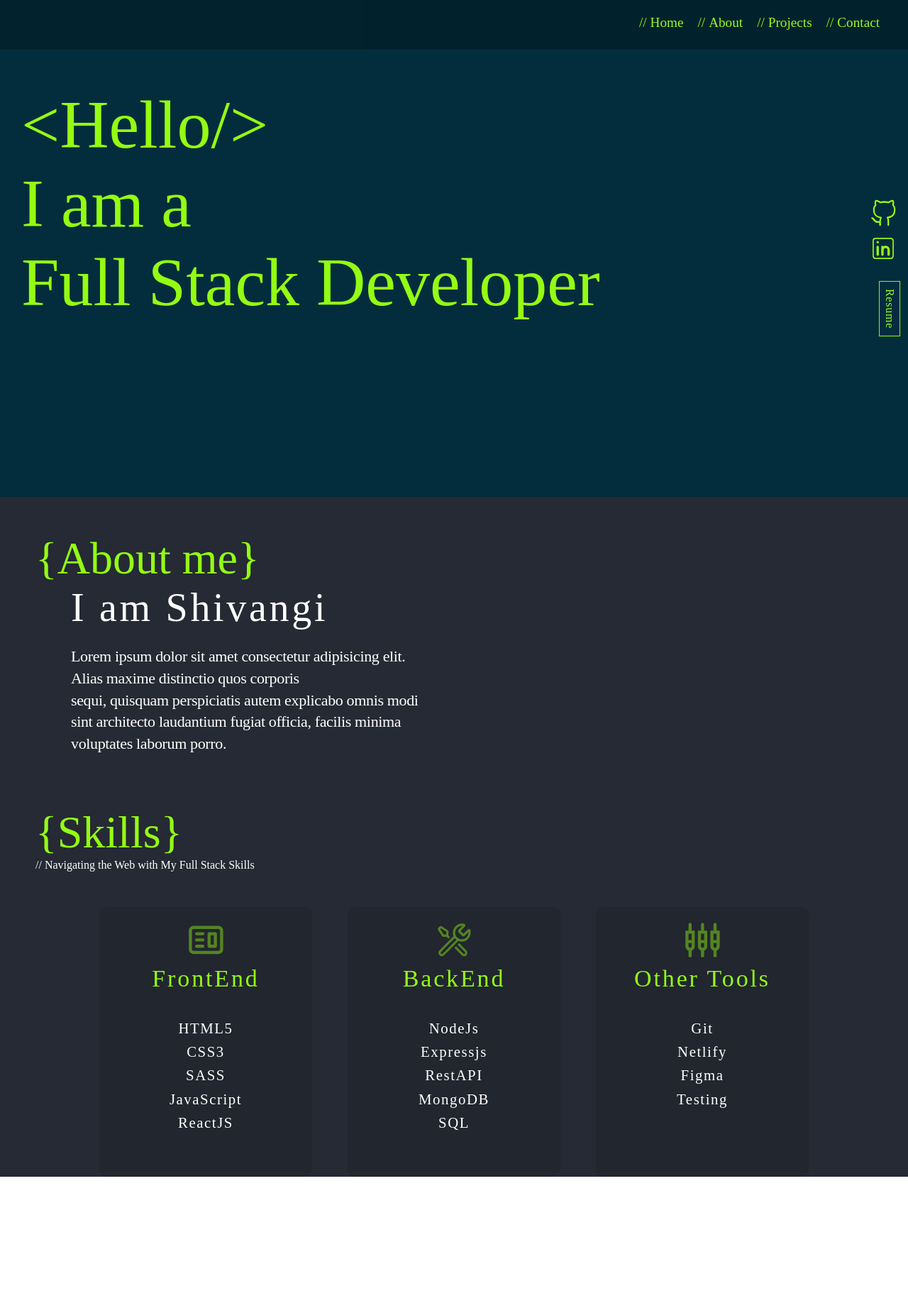
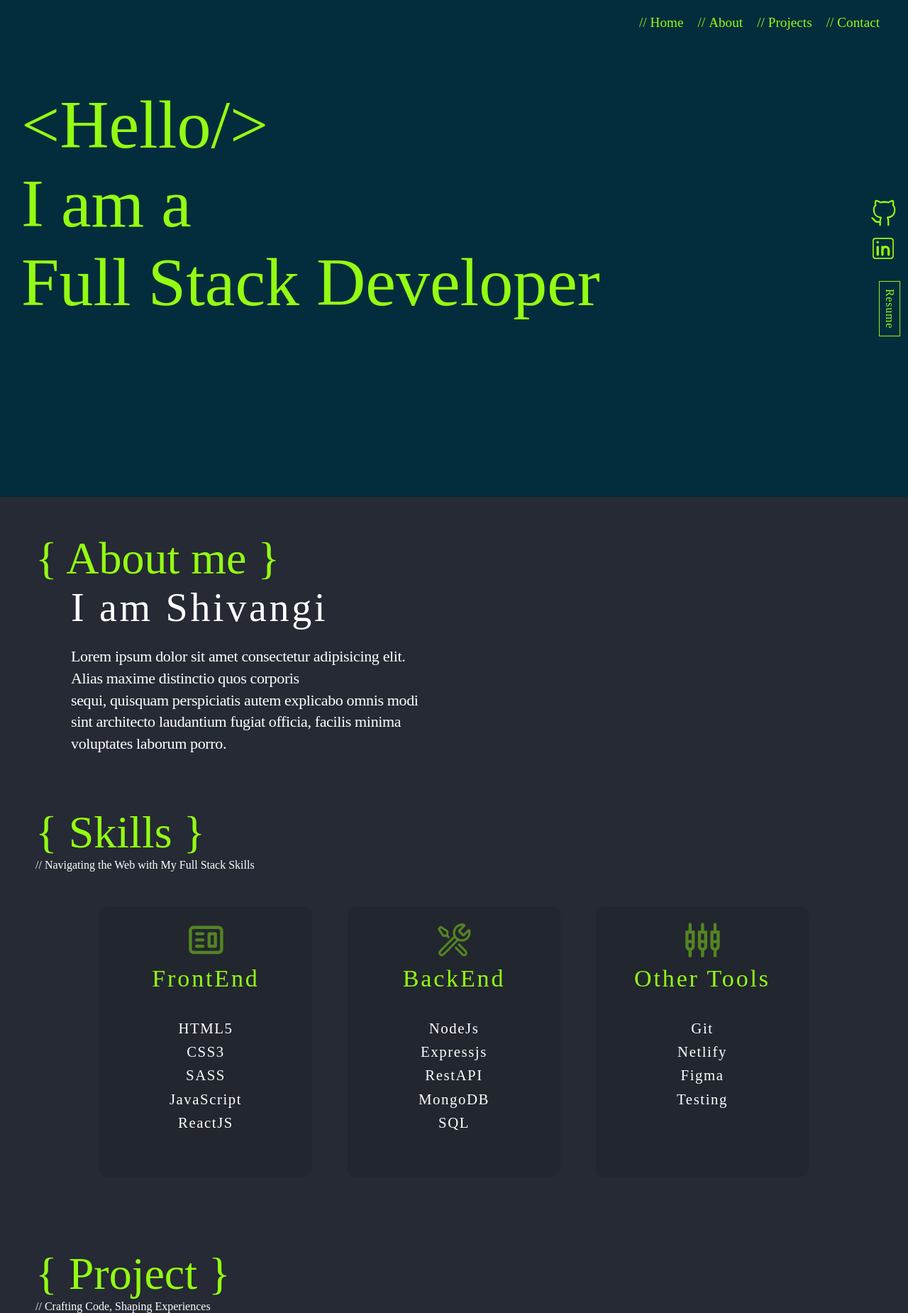
Before and after one commit to Shivangi020/Portfolio, a React (Vite) app: page / in a window 1280 px wide. Shown: the whole page at 71% size. Before the commit the page ends 1658 px from the top, so only its background shows below. Built offline with nearby package versions, Linux system fonts and the light colour scheme; a web font is replaced by a local one.

Commit message:
Building : Project Section

```diff
--- a/src/App.jsx
+++ b/src/App.jsx
@@ -1,6 +1,7 @@
 import About from "./Components/About"
 import Home from "./Components/Home"
 import Navbar from "./Components/Navbar"
+import Project from "./Components/Project"
 
 
 function App() {
@@ -9,6 +10,7 @@ function App() {
     <Navbar/>
     <Home/>
     <About/>
+    <Project/>
   </main>
   )
 }
--- a/src/Components/About.jsx
+++ b/src/Components/About.jsx
@@ -1,5 +1,5 @@
 import React from 'react'
-import SkillCard from './SkillCard'
+import SkillCard from './Cards/SkillCard'
 import {CgWebsite} from 'react-icons/cg';
 import {VscTools} from 'react-icons/vsc' ;
 import {MdOutlineSettingsInputComposite} from 'react-icons/md'
@@ -9,7 +9,7 @@ const About = () => {
     <div className='about-cn' id='About'>
 
         <section className='about-s'>
-        <h1>{`{About me}`}</h1>
+        <h1>{`{ About me }`}</h1>
         <h3>I am Shivangi</h3>
         <p>Lorem ipsum dolor sit amet consectetur adipisicing elit. <br/>
             Alias maxime distinctio quos corporis <br/>
@@ -20,7 +20,7 @@ const About = () => {
 
 
       <section className='skill-s'>
-      <h1>{`{Skills}`}</h1> <span>// Navigating the Web with My Full Stack Skills</span>
+      <h1>{`{ Skills }`}</h1> <span>// Navigating the Web with My Full Stack Skills</span>
       <div className='skill-card-cn'>
       <SkillCard  title="FrontEnd" skillList={['HTML5', 'CSS3' ,'SASS' ,'JavaScript' ,'ReactJS']} Icon={CgWebsite} />
       <SkillCard  title="BackEnd" skillList={['NodeJs', 'Expressjs' , 'RestAPI','MongoDB' ,'SQL']} Icon={VscTools} />
--- a/src/Components/SkillCard.jsx
+++ b/src/Components/Cards/SkillCard.jsx
@@ -7,8 +7,8 @@ const SkillCard = ({title , skillList ,Icon}) => {
       <Icon className='skill-icon'/>
       <p>{title}</p>
       <ul>
-      { skillList.map((skill) => {
-         return <li>{skill}</li>
+      { skillList.map((skill ,index) => {
+         return <li key={index}>{skill}</li>
       })}
       </ul>
     </div>
--- /dev/null
+++ b/src/Components/Project.jsx
@@ -0,0 +1,11 @@
+import React from 'react'
+
+const Project = () => {
+  return (
+    <div className='project-cn' id='Project'>
+         <h1>{`{ Project }`}</h1> <span>// Crafting Code, Shaping Experiences</span>
+    </div>
+  )
+}
+
+export default Project
--- a/src/Sass/_About.scss
+++ b/src/Sass/_About.scss
@@ -12,10 +12,7 @@
     padding-left: $left-space;
     color: $text-color;
     h1 {
-      margin: 0;
-      color: $heading-color;
-      font-size: 4em;
-      font-weight: 400;
+      @include heading-style;
     }
   }
 
@@ -52,6 +49,7 @@
       justify-content: center;
       margin-top: 50px;
       margin-right: 50px;
+      padding-bottom: 50px;
     }
 
   }
--- a/src/Sass/_Home.scss
+++ b/src/Sass/_Home.scss
@@ -53,7 +53,7 @@
         left: 0;
         flex-direction: row;
         padding-left: 20px;
-
+        display: none;
 
      > a:nth-child(1) {
         font-size: 2.2em;
--- a/src/Sass/_Navbar.scss
+++ b/src/Sass/_Navbar.scss
@@ -2,11 +2,10 @@
 
 
 .navbar-cn{
-    position: fixed;
+    position: absolute;
     top: 0;
     width: 100%;
     height: 70px;
-    background-color: $nav-background;
     z-index: 200;
     padding-top: 5px
 }
--- /dev/null
+++ b/src/Sass/_Project.scss
@@ -0,0 +1,12 @@
+@import 'Variable' ;
+
+.project-cn{
+    background-color: $background;
+    padding-left: $left-space;
+    padding-top: 50px;
+    color: $text-color;
+
+    h1{
+        @include heading-style;
+    }
+}
--- a/src/Sass/_Variable.scss
+++ b/src/Sass/_Variable.scss
@@ -1,8 +1,20 @@
 $hero-background :#032D3C;
 $nav-background :#021F29BD ;
+
+
+$background : #252a34 ;
+$card-background: #22262f;
+
 $text-color: #fff;
 $heading-color: #94fc13;
+$icon-color :rgba(148, 252, 19, 0.44);
+
 $left-space: 50px;
-$background : #252a34 ;
-$card-background: #22262f;
-$icon-color :rgba(148, 252, 19, 0.44);
+
+
+@mixin heading-style {
+    margin: 0;
+    color: $heading-color;
+    font-size: 4em;
+    font-weight: 400;
+}
--- a/src/Sass/index.scss
+++ b/src/Sass/index.scss
@@ -2,4 +2,5 @@
 @use 'Navbar' ;
 @use 'Home' ;
 @use 'About' ;
-@use 'SkillCard' ;
+@use 'Card' ;
+@use 'Project' ;
```
Also changed, not shown: src/Components/Cards/ProjectCard.jsx (added, +9 -0 lines), src/Sass/_Card.scss (renamed from src/Sass/_SkillCard.scss).
